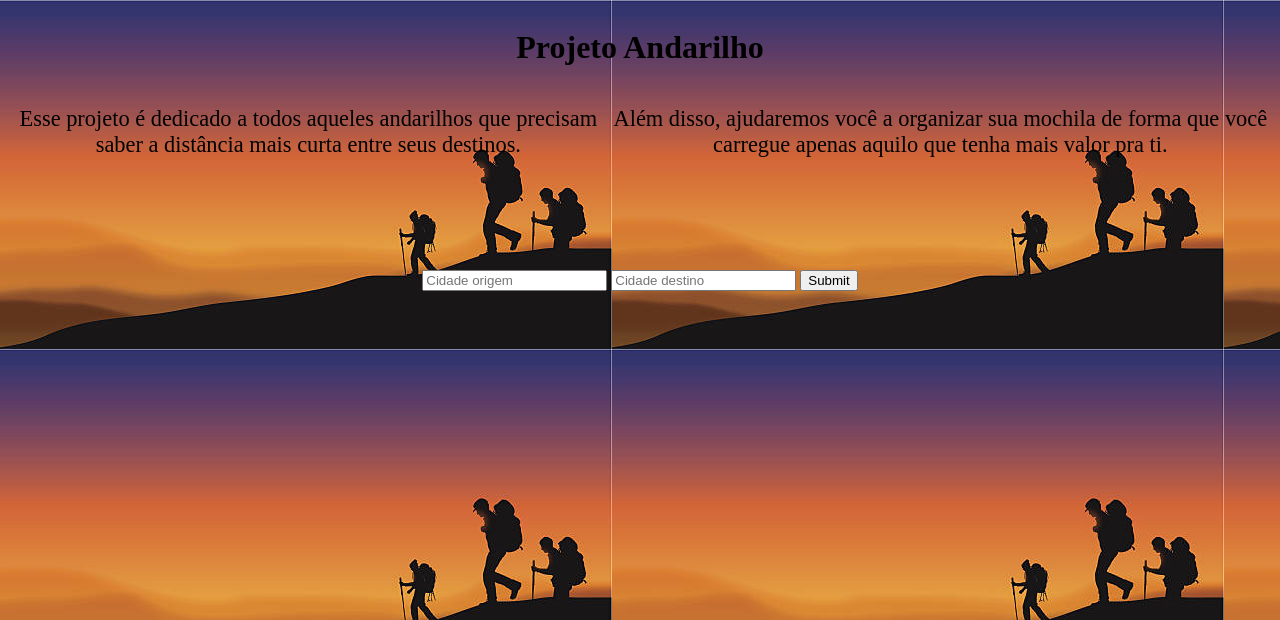
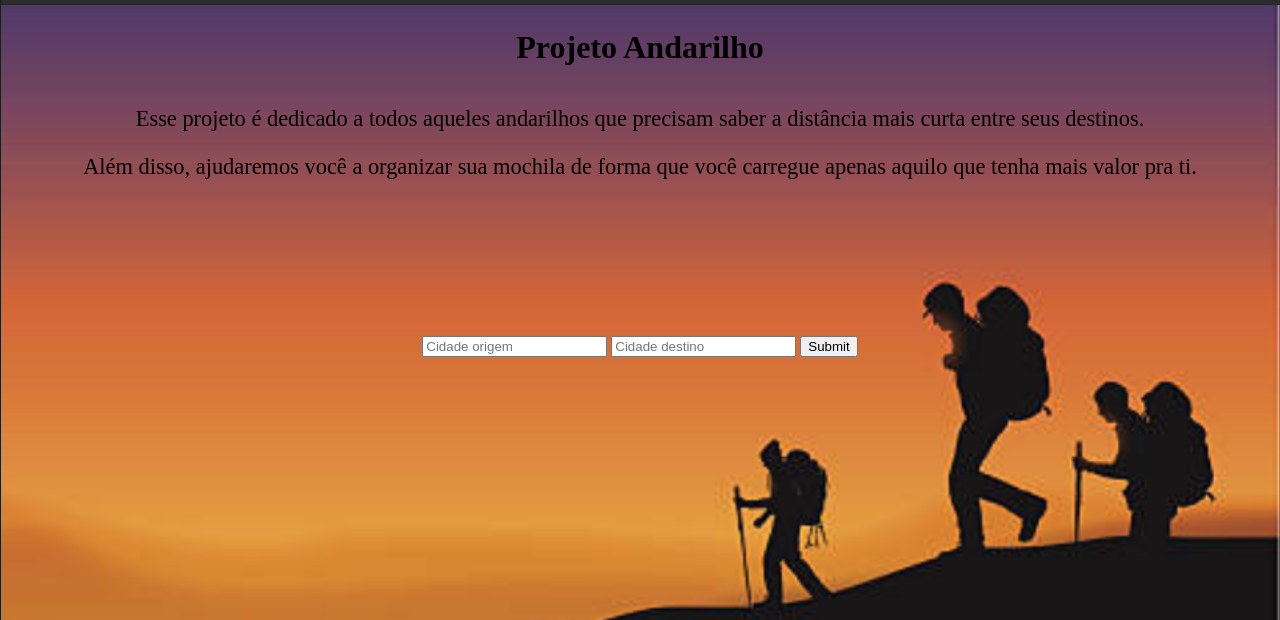
Before and after one commit to projeto-de-algoritmos/Final_Andarilho, a Flask app: page / in a window 1280 px wide. Shown: the top 620 px of the page. Run offline with Flask 2, Linux system fonts and the light colour scheme.

Commit message:
Css imagem

```diff
--- a/static/styles.css
+++ b/static/styles.css
@@ -1,10 +1,8 @@
 .header{
     color: black;
-}
-.header{
     text-align: center;
-    display: flex;
     font-size: 140%;
+    height: 6cm;
 }
 .andarilho{
     color: black;
@@ -19,7 +17,7 @@
     display: flex;
     flex-direction: column;
     justify-content: center;
-    height: 200px;
     align-items: center;
     border-top: 2cm;
+    padding: 3px 4px;
 }
--- a/templates/homepage.html
+++ b/templates/homepage.html
@@ -7,7 +7,7 @@
     <title>Andarilho Inteligente</title>
     <link rel="stylesheet" href="{{ url_for('static',filename = 'styles.css') }}">
 </head>
-<body background="/static/anda.jpg">
+<body background="/static/anda1.png">
     <div class = "andarilho" >
         <h1>Projeto Andarilho</h1>
     </div>
```
Also changed, not shown: static/anda.jpg (deleted), static/anda1.png (added).
